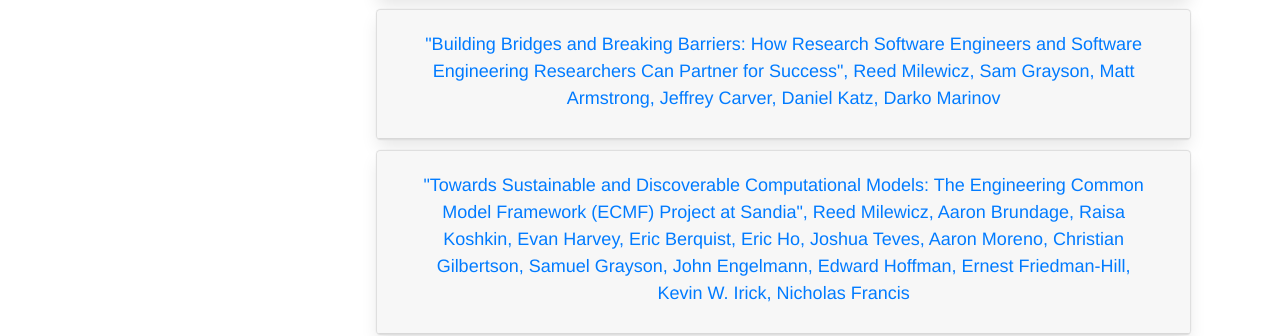
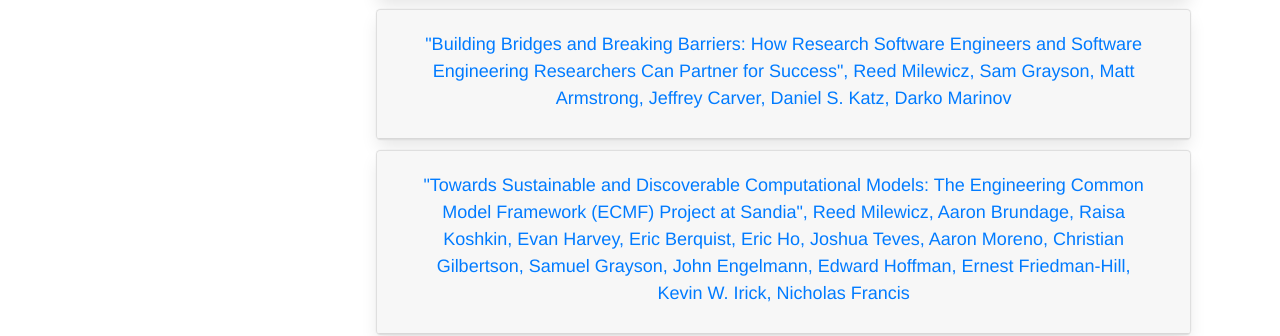
Before and after one commit to USRSE/usrse24, a Jekyll site: the page built from pages/program/abstracts/talks.md, in a window 1280 px wide and 900 px high, scrolled down 4201 px. Shown: the part 226-562 px from the top of the window. Built offline with Jekyll 4.4.1, drawn with Linux system fonts in a browser that asks for light colours; a style sheet for code colours, icons or effects is not loaded.

```diff
--- a/pages/program/abstracts/talks.md
+++ b/pages/program/abstracts/talks.md
@@ -1802,8 +1802,7 @@ set_last_modified: true
                     aria-expanded="false" aria-controls="collapse40">
                     "Building Bridges and Breaking Barriers: How Research Software Engineers and Software Engineering
                     Researchers Can Partner for Success", Reed Milewicz, Sam Grayson, Matt Armstrong, Jeffrey Carver,
-                    Daniel
-                    Katz, Darko Marinov
+                    Daniel S. Katz, Darko Marinov
                 </button>
             </h5>
         </div>
```
